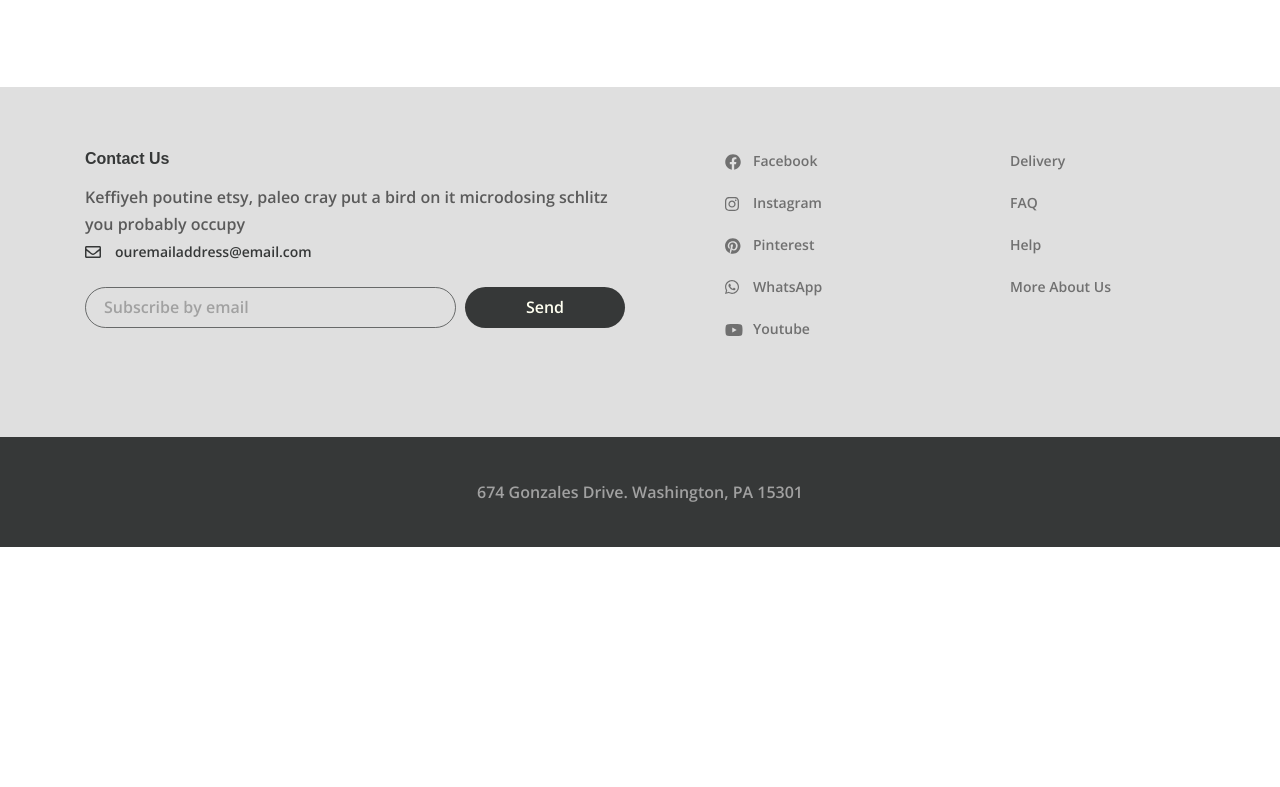
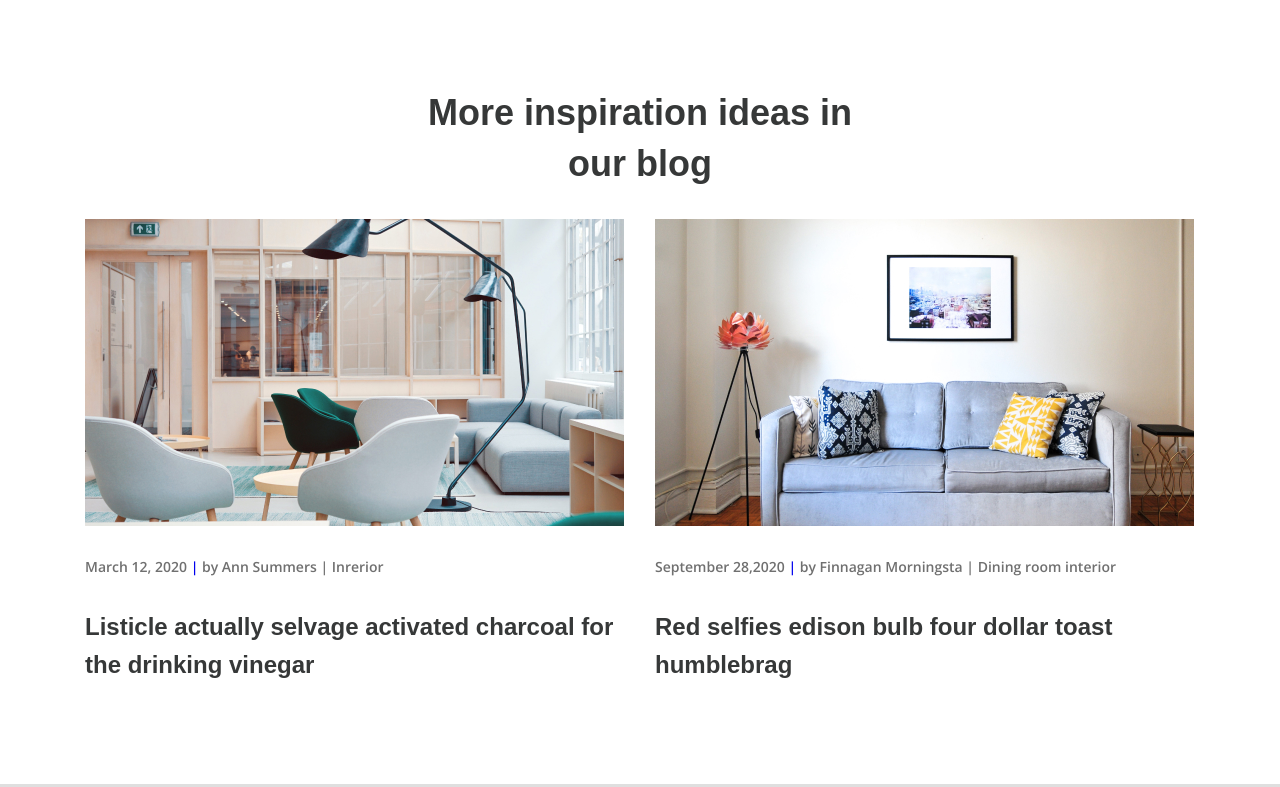
Before and after one commit to shaugsa/Furniture_collection, a website: page app/index.html in a window 1280 px wide. Shown: the part 3950-4737 px from the top of the page. Before the commit the page ends 4497 px from the top, so only its background shows below. Drawn offline with nearby package versions, Linux system fonts and the light colour scheme.

Commit message:
blog-box

```diff
--- a/app/index.html
+++ b/app/index.html
@@ -355,6 +355,47 @@
         </div> <!--/.container-->
       </div> <!--/.gallery-->
 
+      <!-- blog-box -->
+      <section class="blog-box">
+        <div class="container">
+          <h3 class="blog-box__title">
+            More inspiration ideas in our blog
+          </h3>
+          <div class="blog-box__items">
+            <div class="blog-box__item">
+              <a class="blog-box__img-link" href="#">
+                <img class="blog-box__img" src="images/blog/1.jpg" alt="">
+                <div class="blog-box__links">
+                  <span class="blog-box__date">March 12, 2020 </span> |
+                  <a class="blog-box__author" href="#"> by Ann Summers</a> |
+                  <a class="blog-box__theme" href="#">Inrerior</a>
+                </div>
+                <a class="blog-box__item-titlelink" href="#">
+                  <h4 class="blog-box__item-title">
+                    Listicle actually selvage activated charcoal for the drinking vinegar
+                  </h4>
+                </a>
+              </a>
+            </div>
+            <div class="blog-box__item">
+              <a class="blog-box__img-link" href="#">
+                <img class="blog-box__img" src="images/blog/2.jpg" alt="">
+                <div class="blog-box__links">
+                  <span class="blog-box__date">September 28,2020 </span> |
+                  <a class="blog-box__author" href="#"> by Finnagan Morningsta</a> |
+                  <a class="blog-box__theme" href="#">Dining room interior</a>
+                </div>
+                <a class="blog-box__item-titlelink" href="#">
+                  <h4 class="blog-box__item-title">
+                    Red selfies edison bulb four dollar toast humblebrag
+                 </h4>
+                </a>
+              </a>
+            </div>
+          </div> <!--/.blog-box__items-->
+        </div> <!--/.container-->
+      </section> <!--/.blog-box-->
+
     </main> <!--/.main-->
 
     <!-- footer -->
--- a/app/scss/style.scss
+++ b/app/scss/style.scss
@@ -506,6 +506,45 @@
         object-fit: cover;
         width: 100%;
         height: 100%;
-        max-width: 1150px;
+        max-width: 1150px ;
     }
 }
+
+.blog-box{
+    padding-bottom: 100px;
+    &__title{
+        color: $title;
+        @extend %title-font;
+        font-size: 36px;
+        line-height: 51px;
+        margin: 0 auto 30px;
+        text-align: center;
+        max-width: 430px;
+    }
+    &__items{
+        display: grid;
+        grid-template-columns: 1fr 1fr;
+        grid-gap: 30px;
+    }
+    &__img-link{
+        margin-bottom: 19px;
+        display: inline-block;
+    }
+    &__links{
+        margin-bottom: 9px;
+        font-size: 14px;
+        font-weight: 600;
+        color: #707070;
+    }
+    &__date,
+    &__author,
+    &__theme{
+        color: #707070;
+    }
+    &__item-title{
+        color: $title;
+        font-size: 24px;
+        line-height: 38px;
+        @extend %title-font;
+    }
+}
```
Also changed, not shown: app/css/style.min.css, app/images/blog/1.jpg (added), app/images/blog/2.jpg (added).
